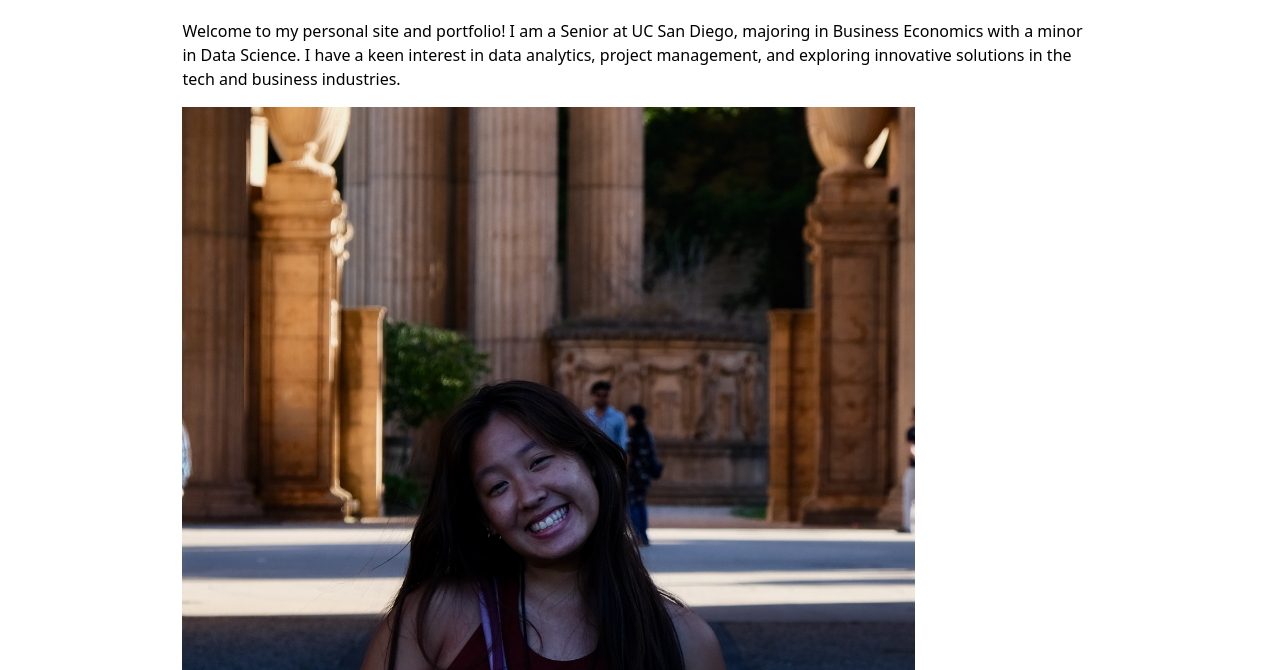
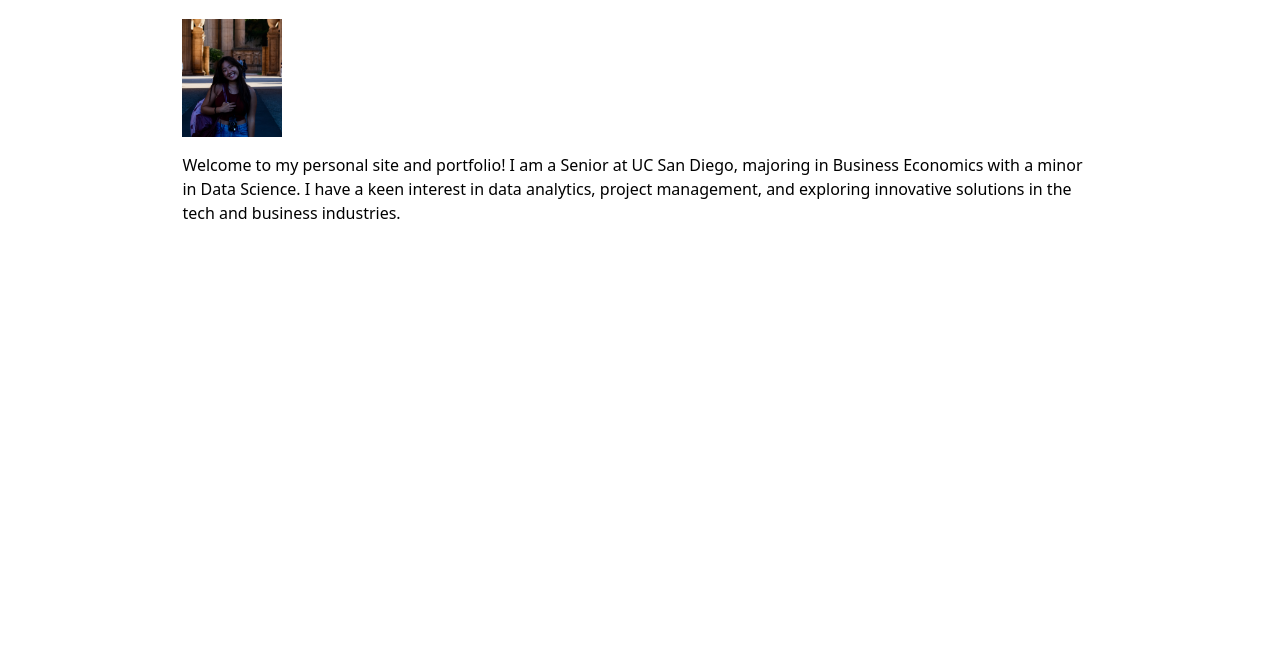
Before and after one commit to kawen25/portfolio, a plain HTML site: page index.html in a window 1280 px wide. Shown: the part 130-800 px from the top of the page. Drawn offline with Linux system fonts and the light colour scheme.

Commit message:
sizing of image

```diff
--- a/index.html
+++ b/index.html
@@ -9,8 +9,8 @@
 </head>
 <body>
     <h1>Kailey Wen</h1>
+    <img src="images/kailey.jpeg" alt="A photo of a Kailey!" width = "100" height = "auto">
     <p>Welcome to my personal site and portfolio! I am a Senior at UC San Diego, majoring in Business Economics with a minor in Data Science. I have a keen interest in data analytics, project management, and exploring innovative solutions in the tech and business industries.</p>
-    <img src="images/kailey.jpeg" alt="A photo of a Kailey!">
     <script type="module" src="global.js"></script>
 
 </body>
--- a/style.css
+++ b/style.css
@@ -47,7 +47,7 @@ body {
 }
 
 img {
-  max-width: 80%; /* Ensures the image doesn't exceed its container's width */
+  max-width: 60%; /* Ensures the image doesn't exceed its container's width */
   height: auto; /* Maintains the image's aspect ratio */
   display: block; /* Removes extra space below the image */
 }
```
